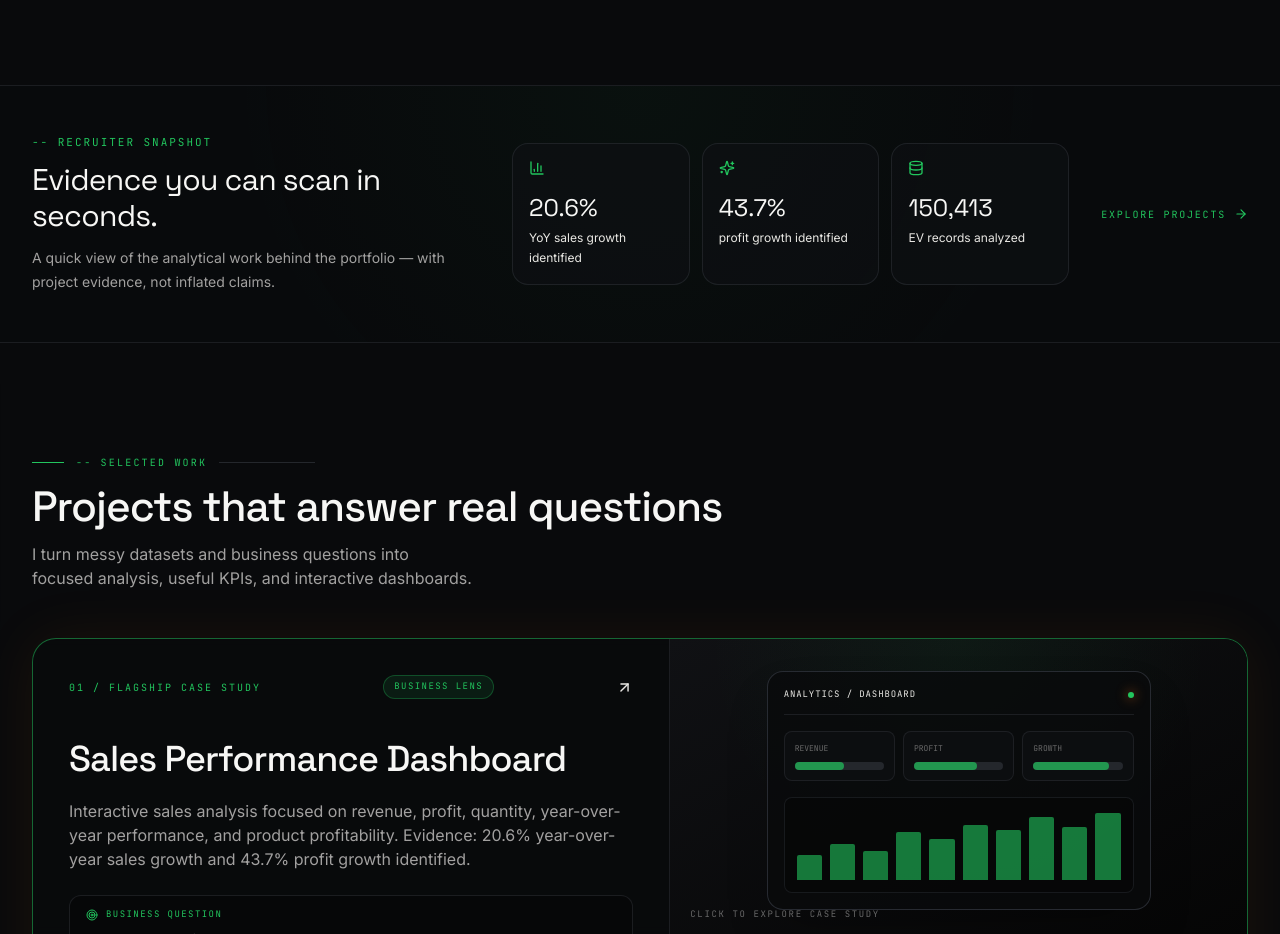
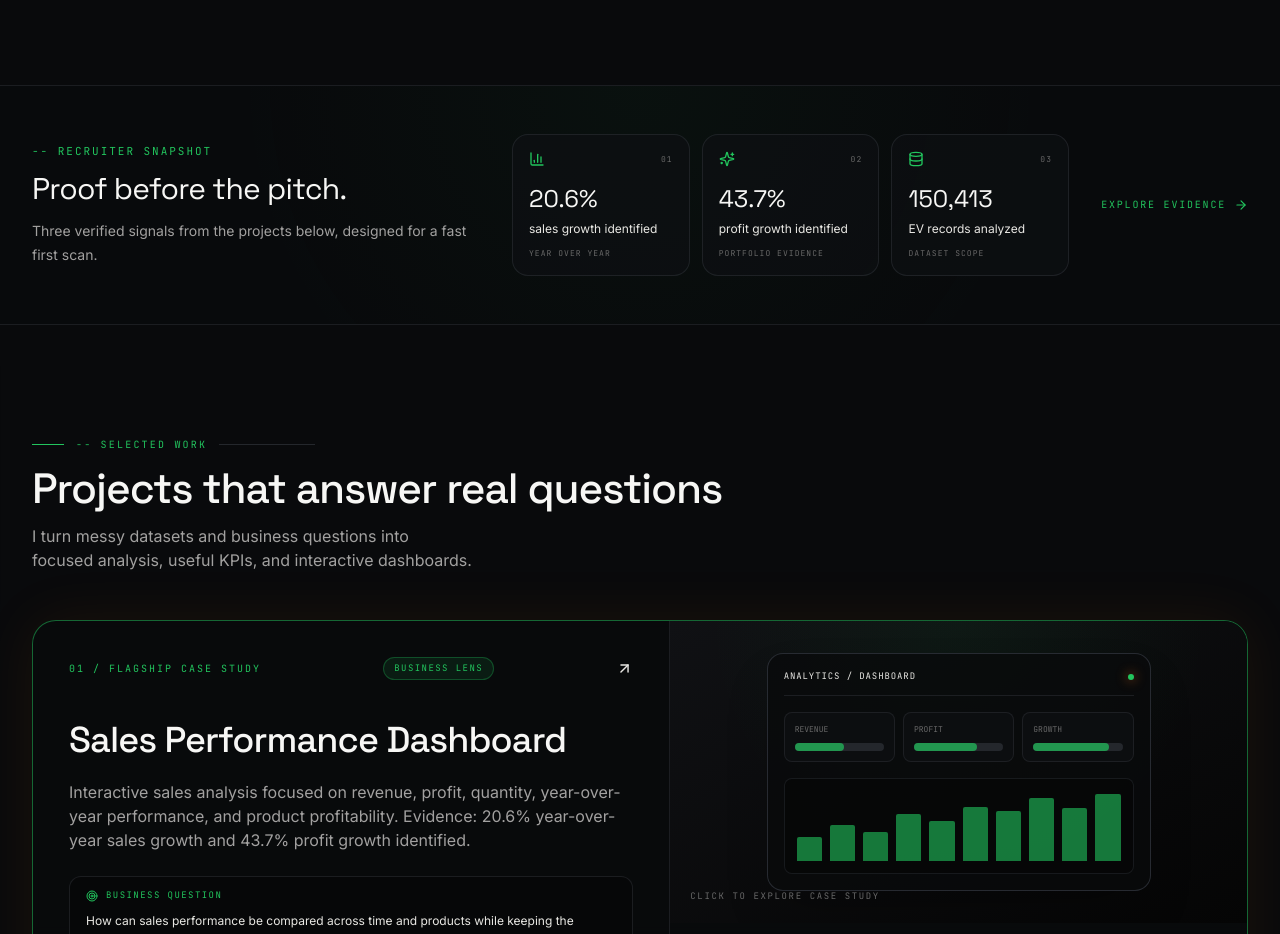
Before and after one commit to bhaskar-nb/portfolio, a Next.js app: page / in a window 1280 px wide. Shown: the part 1960-2894 px from the top of the page. Built offline with nearby package versions, Linux system fonts and the light colour scheme.

Commit message:
Upgrade recruiter proof presentation

```diff
--- a/components/RecruiterProof.tsx
+++ b/components/RecruiterProof.tsx
@@ -4,9 +4,9 @@ import { motion } from "framer-motion";
 import { ArrowRight, BarChart3, Database, Sparkles } from "lucide-react";
 
 const proof = [
-  { value: "20.6%", label: "YoY sales growth identified", icon: BarChart3 },
-  { value: "43.7%", label: "profit growth identified", icon: Sparkles },
-  { value: "150,413", label: "EV records analyzed", icon: Database },
+  { value: "20.6%", label: "sales growth identified", meta: "year over year", icon: BarChart3 },
+  { value: "43.7%", label: "profit growth identified", meta: "portfolio evidence", icon: Sparkles },
+  { value: "150,413", label: "EV records analyzed", meta: "dataset scope", icon: Database },
 ];
 
 export default function RecruiterProof() {
@@ -15,24 +15,9 @@ export default function RecruiterProof() {
       <div className="pointer-events-none absolute inset-0 bg-radial-fade opacity-40" />
       <div className="relative mx-auto max-w-7xl px-4 sm:px-6 lg:px-8">
         <div className="flex flex-col gap-8 lg:flex-row lg:items-center lg:justify-between">
-          <div className="max-w-md">
-            <p className="section-eyebrow">-- recruiter snapshot</p>
-            <h2 id="recruiter-proof-title" className="mt-3 font-display text-2xl tracking-tight text-ink-100 sm:text-3xl">Evidence you can scan in seconds.</h2>
-            <p className="mt-3 text-sm leading-6 text-ink-400">A quick view of the analytical work behind the portfolio — with project evidence, not inflated claims.</p>
-          </div>
-          <div className="grid flex-1 gap-3 sm:grid-cols-3 lg:max-w-2xl">
-            {proof.map((item, index) => {
-              const Icon = item.icon;
-              return (
-                <motion.div key={item.label} initial={{ opacity: 0, y: 12 }} whileInView={{ opacity: 1, y: 0 }} viewport={{ once: true }} transition={{ duration: 0.4, delay: index * 0.06 }} className="rounded-2xl border border-base-500/80 bg-base-700/60 p-4">
-                  <Icon size={16} className="text-gold" aria-hidden="true" />
-                  <div className="mt-4 font-display text-2xl text-ink-100">{item.value}</div>
-                  <p className="mt-1 text-xs leading-5 text-ink-500">{item.label}</p>
-                </motion.div>
-              );
-            })}
-          </div>
-          <a href="#projects" className="inline-flex min-h-11 shrink-0 items-center gap-2 font-mono text-[10px] uppercase tracking-[0.18em] text-gold transition-colors hover:text-ink-100">Explore projects <ArrowRight size={14} aria-hidden="true" /></a>
+          <div className="max-w-md"><p className="section-eyebrow">-- recruiter snapshot</p><h2 id="recruiter-proof-title" className="mt-3 font-display text-2xl tracking-tight text-ink-100 sm:text-3xl">Proof before the pitch.</h2><p className="mt-3 text-sm leading-6 text-ink-400">Three verified signals from the projects below, designed for a fast first scan.</p></div>
+          <div className="grid flex-1 gap-3 sm:grid-cols-3 lg:max-w-2xl">{proof.map((item, index) => { const Icon = item.icon; return <motion.div key={item.label} initial={{ opacity: 0, y: 12 }} whileInView={{ opacity: 1, y: 0 }} viewport={{ once: true }} transition={{ duration: 0.4, delay: index * 0.06 }} className="group rounded-2xl border border-base-500/80 bg-base-700/60 p-4 transition-all hover:-translate-y-1 hover:border-gold/40"><div className="flex items-center justify-between"><Icon size={16} className="text-gold" aria-hidden="true" /><span className="font-mono text-[8px] uppercase tracking-[0.14em] text-ink-600">0{index + 1}</span></div><div className="mt-4 font-display text-2xl text-ink-100">{item.value}</div><p className="mt-1 text-xs leading-5 text-ink-300">{item.label}</p><span className="mt-2 block font-mono text-[8px] uppercase tracking-[0.13em] text-ink-600">{item.meta}</span></motion.div>; })}</div>
+          <a href="#projects" className="inline-flex min-h-11 shrink-0 items-center gap-2 font-mono text-[10px] uppercase tracking-[0.18em] text-gold transition-colors hover:text-ink-100">Explore evidence <ArrowRight size={14} aria-hidden="true" /></a>
         </div>
       </div>
     </section>
```
